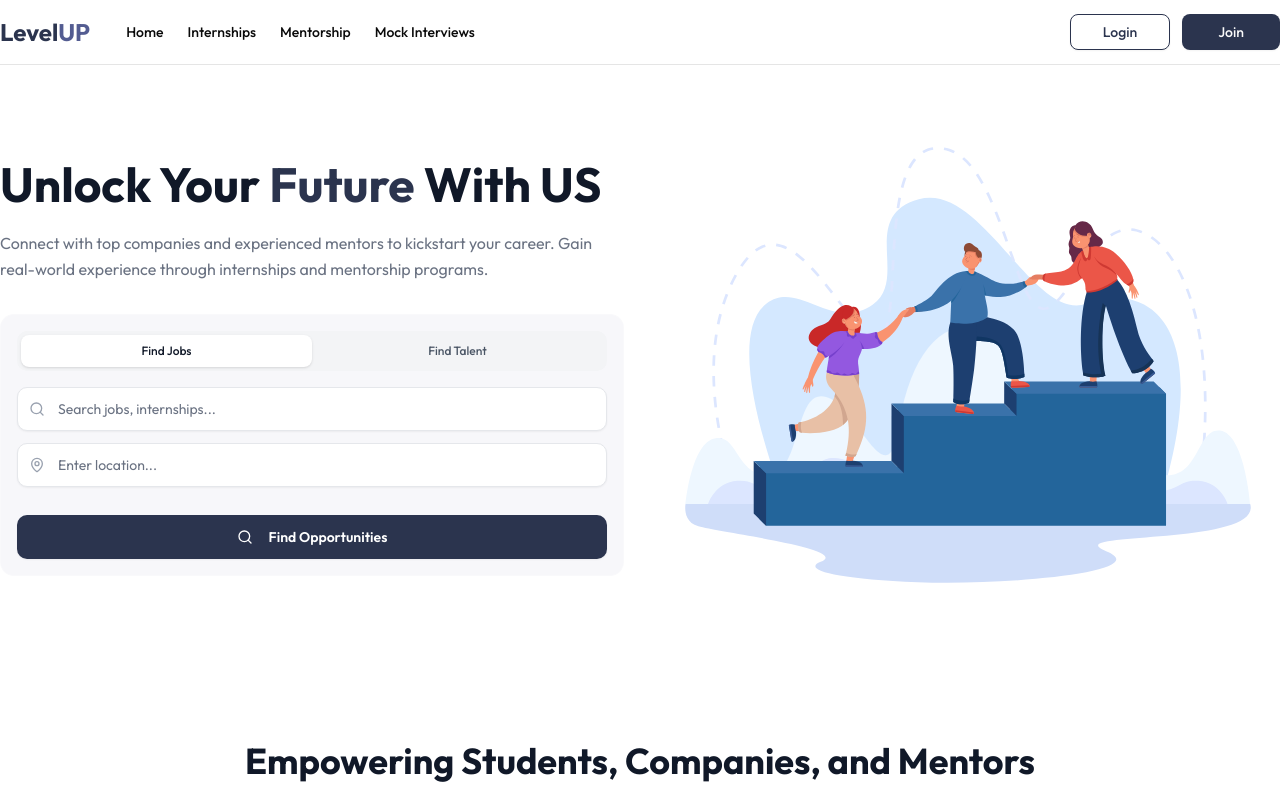
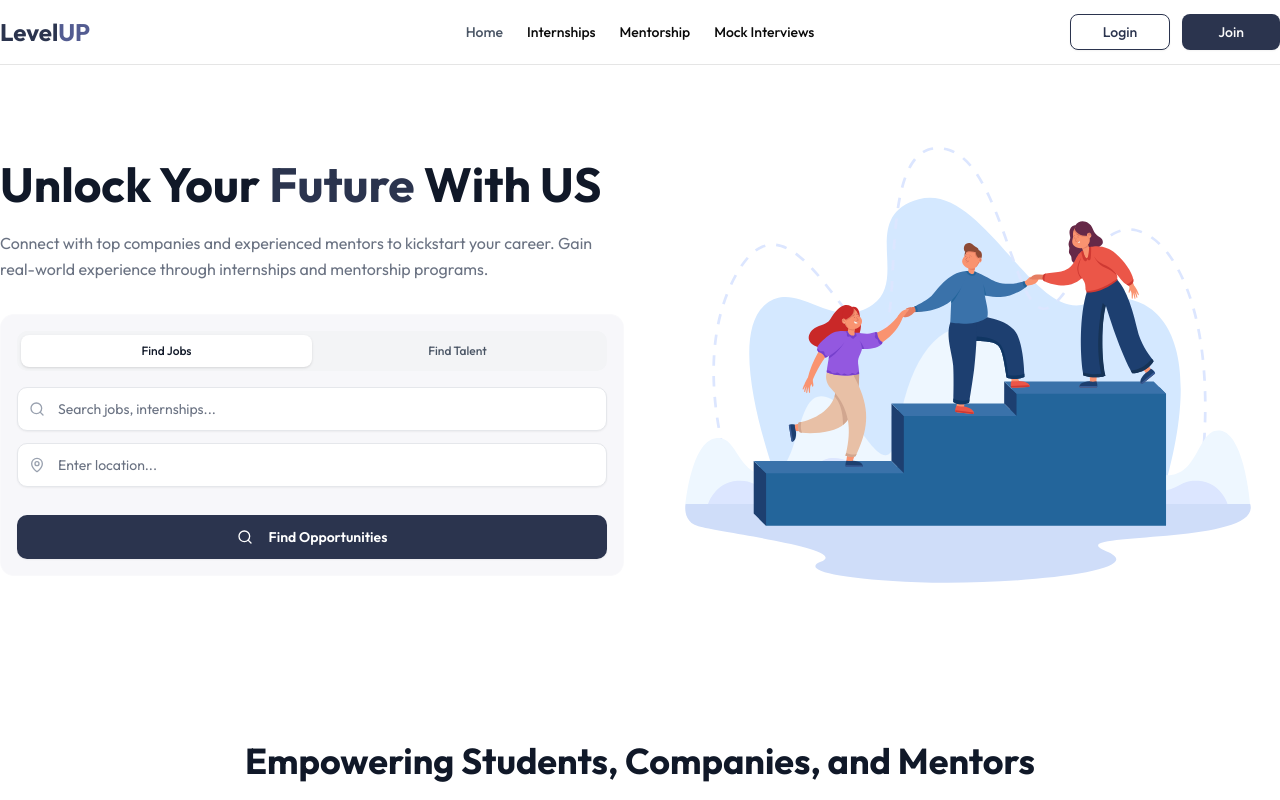
Before and after one commit to Dev-Joyson/LevelUP, a Next.js app in the folder frontend/: page / in a window 1280 px wide. Shown: the top 800 px of the page. Built offline with nearby package versions, Linux system fonts and the light colour scheme; a web font is replaced by a local one.

Commit message:
Navlinks centered in the Navbar

```diff
--- a/frontend/src/components/common/Navbar.tsx
+++ b/frontend/src/components/common/Navbar.tsx
@@ -88,7 +88,7 @@ export function Navbar() {
   return (
     <header className="border-b sticky top-0 z-50 bg-background">
       <div className="container mx-auto">
-        <div className="flex h-16 items-center">
+        <div className="flex h-16 items-center relative">
           {/* Logo and navigation links */}
           <Link href="/" className="flex items-center gap-2 font-bold text-xl">
             <p className="text-primary text-2xl">
@@ -97,8 +97,8 @@ export function Navbar() {
           </Link>
 
           {/* Navigation links - show different links based on user role */}
-          <nav className="ml-9 md:flex gap-6 flex">
-            <Link href="/" className="text-sm font-medium transition-colors hover:text-primary">
+          <nav className="absolute left-1/2 top-1/2 -translate-x-1/2 -translate-y-1/2 md:flex gap-6 flex">
+            <Link href="/" className="text-sm font-medium transition-colors text-gray-600 hover:text-primary">
               Home
             </Link>
             {/* Show internships link for students and mentors */}
```
Also changed, not shown: frontend/src/app/mentorship/[id]/page.tsx (added).
